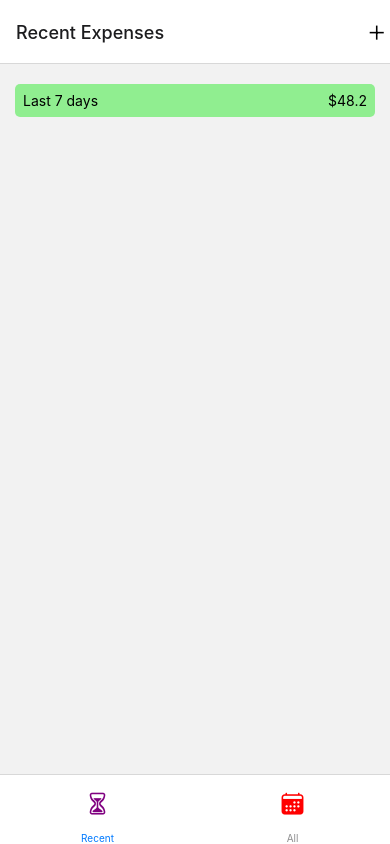
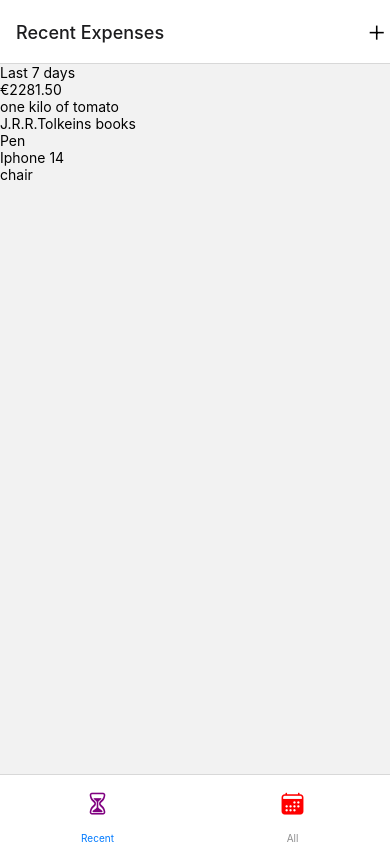
Before and after one commit to HusseinIbrahim2/Expense-Tracker, a React Native app: screen /RecentExpenses in a window 390 px wide. Built offline with nearby package versions, Linux system fonts and the light colour scheme.

Commit message:
Outputting a List of Expenses

```diff
--- a/components/ExpensesOutput/ExpensesTotal.js
+++ b/components/ExpensesOutput/ExpensesTotal.js
@@ -8,7 +8,7 @@
     return (
         <View>
             <Text>{period}</Text>
-            <Text>${expensesSum.toFixed(2)}</Text>
+            <Text>€{expensesSum.toFixed(2)}</Text>
         </View>
     )
 }
--- a/screens/AllExpensesScreen.js
+++ b/screens/AllExpensesScreen.js
@@ -1,15 +1,12 @@
 import { View, Text } from "react-native";
 
-import SubTitle from "../components/Details/Subtitle";
+import ExpensesOutput from "../components/ExpensesOutput/ExpensesOutput";
 
 function AllExpensesScreen() {
     return (
-        <View>
-            <SubTitle
-                text='Total'
-                number='4500'
-            />
-        </View>
+        <>
+        <ExpensesOutput expensesPeriod="Total" />
+        </>
     )
 }
 
--- a/screens/RecentExpensesScreen.js
+++ b/screens/RecentExpensesScreen.js
@@ -3,6 +3,7 @@
 
 import SubTitle from "../components/Details/Subtitle";
 import IconButton from "../components/Details/IconButton";
+import ExpensesOutput from "../components/ExpensesOutput/ExpensesOutput";
 
 function RecentExpensesScreen({ navigation }) {
 
@@ -21,12 +22,9 @@
     }, [navigation]);
 
     return (
-        <View>
-            <SubTitle
-                text='Last 7 days'
-                number='48.2'
-            />
-        </View>
+        <>
+       <ExpensesOutput expensesPeriod="Last 7 days" />
+        </>
     )
 }
 
```
